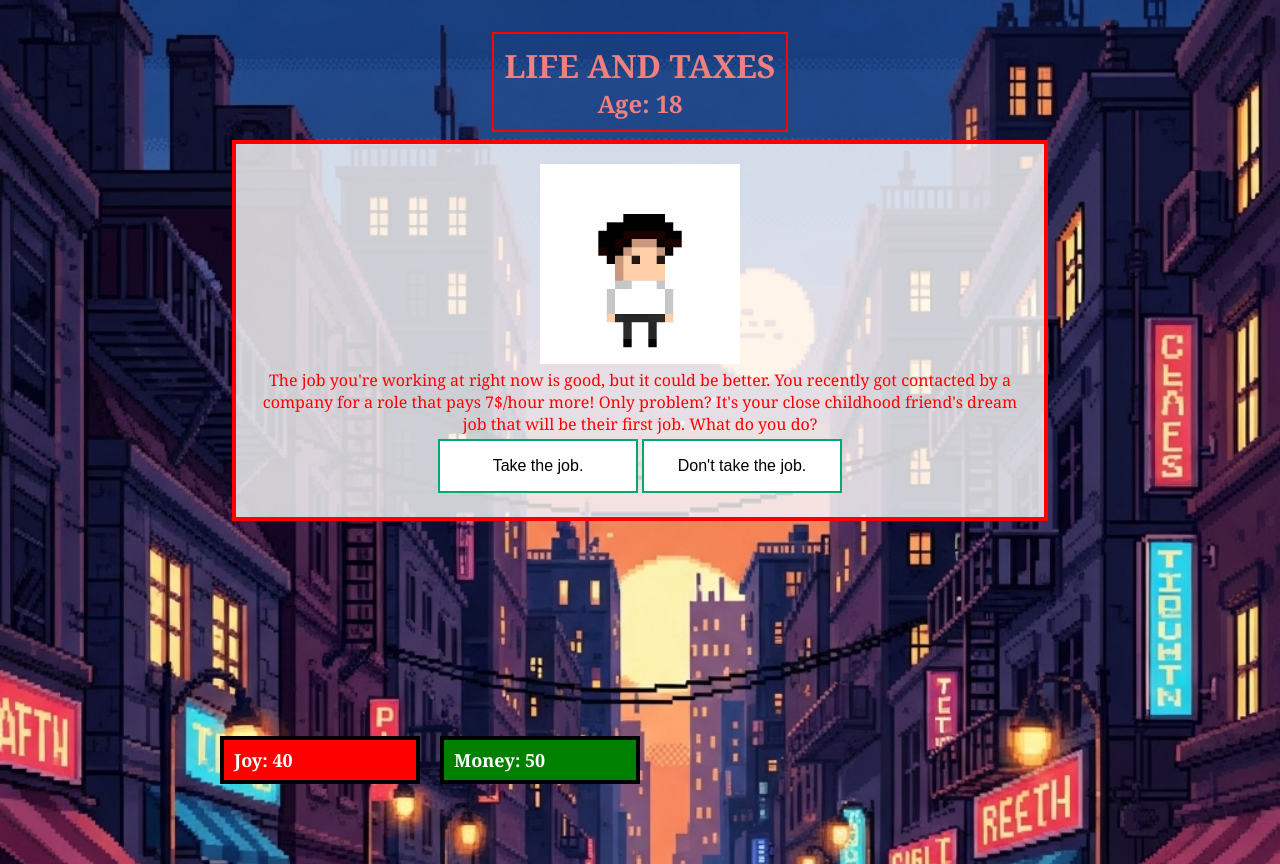
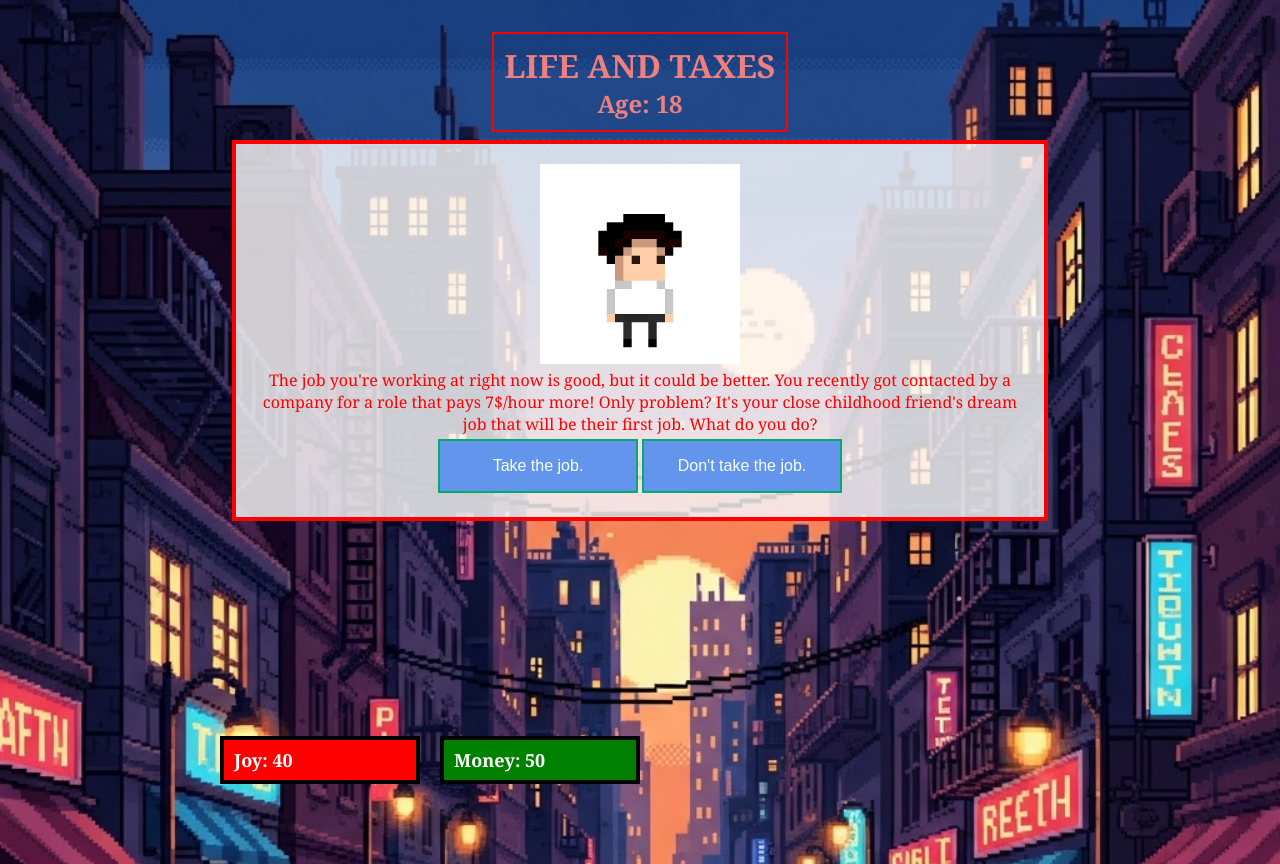
Before and after one commit to nothingbutash/HackCamp---LifeAndTaxes, a React (Vite) app: page / in a window 1280 px wide. Built offline with nearby package versions, Linux system fonts and the light colour scheme.

Commit message:
formatted button

```diff
--- a/src/components/Event.css
+++ b/src/components/Event.css
@@ -31,7 +31,7 @@
   button {
     background-color: white;
     border: 2px solid #04AA6D;
-    color: black;
+    color: mintcream;
     padding: 16px 32px;
     text-align: center;
     text-decoration: none;
@@ -40,6 +40,9 @@
     margin: 4px 2px;
     transition-duration: 0.4s;
     cursor: pointer;
+    font-family: Fantasy;
+    background-color: cornflowerblue;
+
   }
   button:hover {
     background-color: #04AA6D;
```
